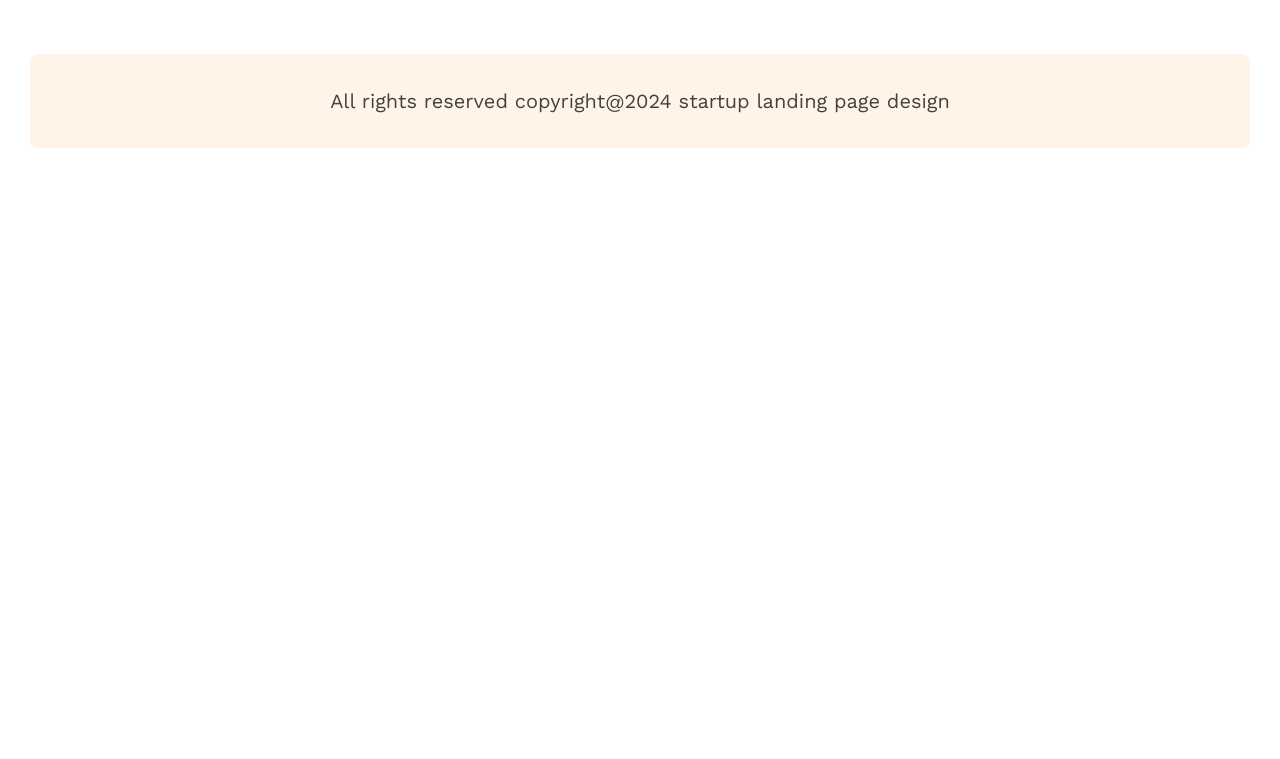
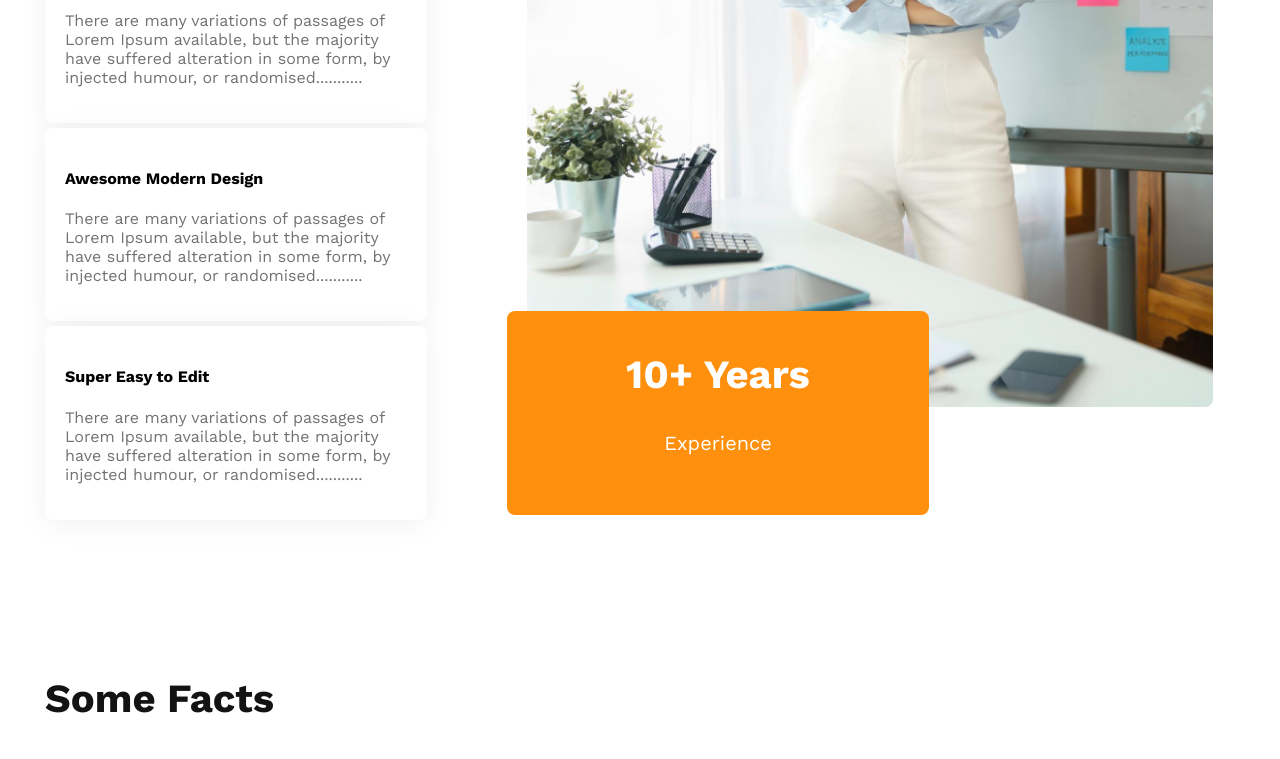
Before and after one commit to JoyTarafder/g3-architect-website, a plain HTML site: page index.html in a window 1280 px wide. Shown: the part 2524-3283 px from the top of the page. Before the commit the page ends 2722 px from the top, so only its background shows below. Drawn offline with nearby package versions, Linux system fonts and the light colour scheme.

Commit message:
Fix features-container typo and update styles

```diff
--- a/index.html
+++ b/index.html
@@ -44,8 +44,34 @@
             </div>
         </section>
         <!-- Features section start -->
-        <section class="features-containe">
-
+        <section class="features-container">
+            <div class="features-content">
+                <h3 class="section-title">Features you will love & enjoy</h3>
+                <p class="color-light-grey">There are many variations of passages of Lorem Ipsum available, but the majority have suffered alteration in some form, by injected humour, or randomised words which don't look even</p>
+                <div class="card">
+                    <h4>Desktop & Mobile Version</h4>
+                    <p class="color-light-grey">There are many variations of passages of Lorem Ipsum available, but the majority have suffered alteration in some form, by injected humour, or randomised...........</p>
+                </div>
+                <div class="card">
+                    <h4>Drag & Drop Builder</h4>
+                    <p class="color-light-grey">There are many variations of passages of Lorem Ipsum available, but the majority have suffered alteration in some form, by injected humour, or randomised...........</p>
+                </div>
+                <div class="card">
+                    <h4>Awesome Modern Design</h4>
+                    <p class="color-light-grey">There are many variations of passages of Lorem Ipsum available, but the majority have suffered alteration in some form, by injected humour, or randomised...........</p>
+                </div>
+                <div class="card">
+                    <h4>Super Easy to Edit</h4>
+                    <p class="color-light-grey">There are many variations of passages of Lorem Ipsum available, but the majority have suffered alteration in some form, by injected humour, or randomised...........</p>
+                </div>
+            </div>
+            <div class="features-img">
+                <img src="images/architect.png" alt="">
+                <div class="ten-years-badge">
+                    <h2>10+ Years</h2>
+                    <p>Experience</p>
+                </div>
+            </div>
         </section>
         <!-- Features section end -->
         <!-- Facts section start -->
@@ -96,5 +122,6 @@
     <footer class="footer-container">
         <p class="footer-section">All rights reserved copyright@2024 startup landing page design</p>
     </footer>
+    <!-- footer end -->
 </body>
 </html>
--- a/style.css/g3_architect.css
+++ b/style.css/g3_architect.css
@@ -111,6 +111,47 @@ main {
     color: #FF900E;
 }
 
+/* features-container */
+.features-container{
+    display: flex;
+    margin-top: 130px;
+    gap: 80px;
+}
+.features-content .card{
+    border-radius: 8px;
+    background: #FFF;
+    box-shadow: 0px 4px 30px 0px rgba(0, 0, 0, 0.06);
+    padding: 20px;
+    margin-bottom: 5px;
+}
+.features-content .section-title{
+    border-left: 5px solid #FF900E;
+    padding:10px ;
+}
+.ten-years-badge{
+    border-radius: 8px;
+    background: #FF900E;
+    color: #FFF;
+    width: 342px;
+    padding: 40px;
+    text-align: center;
+    position: relative;
+    bottom: 100px;
+}
+.ten-years-badge h2{
+    font-size: 2.5rem;
+    margin-top: 0px;
+}
+.ten-years-badge p{
+    font-size: 1.25rem;
+    margin-top: 0;
+}
+.features-img img{
+    /* width: 100%; */
+    height: 80%;
+    margin-left: 20px;
+}
+
 /* facts section */
 .section-title{
     font-size: 2.5rem;
@@ -164,7 +205,7 @@ main {
 .footer-section{
     color: #424242;
     text-align: center;
-    font-size: 20px;
+    font-size: 16px;
     font-weight: 400;
 }
 
@@ -181,7 +222,7 @@ main {
         margin: 18px;
     }
 
-    nav, .teams-container, .facts-cards-container,.section-title, .facts-dis, .sponsors-container-img {
+    nav, .teams-container, .features-container, .facts-cards-container,.section-title, .facts-dis, .sponsors-container-img {
         flex-direction: column;
         text-align: center;
     }
@@ -196,13 +237,24 @@ main {
     .footer-section{
         font-size: 10px;
     }
+    .features-img img{
+        width: 90%;
+        margin: 0;
+    }
+    .ten-years-badge{
+        position: static;
+        max-width: 310px;
+    }
+    .facts .section-title{
+        margin-top: 100px;
+    }
 
 
 }
 
 /* tablet divices */
 @media screen and (min-width: 576px) and (max-width: 960px){
-    nav , .teams-container, .section-title, .facts-dis{
+    nav , .teams-container,.features-container, .section-title, .facts-dis{
         flex-direction: column;
         text-align: center;
     }
```
